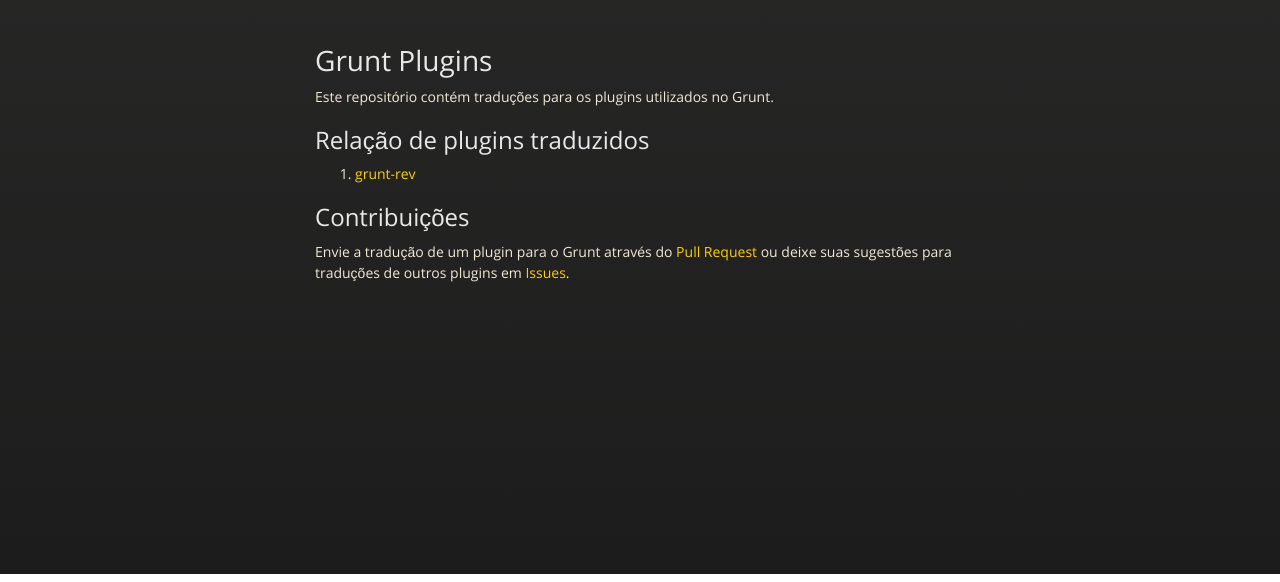
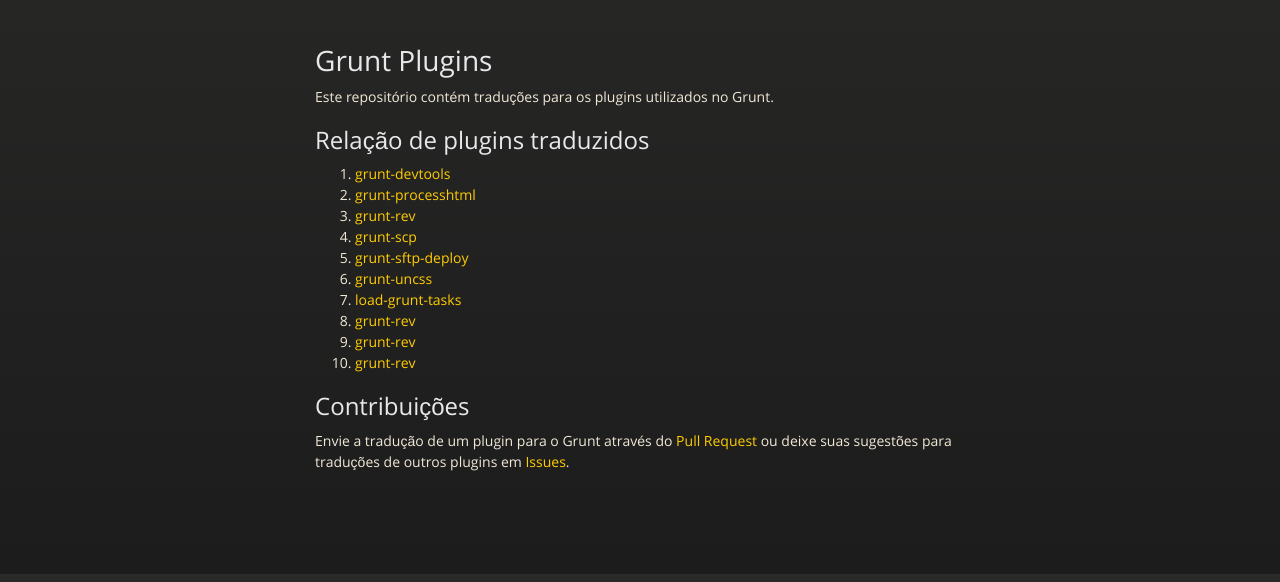
Before and after one commit to gruntbrasil/docs-grunt-plugins, a plain HTML site: page index.html in a window 1280 px wide. Shown: the part 226-808 px from the top of the page. Drawn offline with nearby package versions, Linux system fonts and the light colour scheme.

Commit message:
Update index.html

```diff
--- a/index.html
+++ b/index.html
@@ -47,6 +47,15 @@
 <a name="rela%C3%A7%C3%A3o-de-plugins-traduzidos" class="anchor" href="#rela%C3%A7%C3%A3o-de-plugins-traduzidos"><span class="octicon octicon-link"></span></a>Relação de plugins traduzidos</h2>
 
 <ol>
+<li><a href="plugins/grunt-devtools.md">grunt-devtools</a></li>
+<li><a href="plugins/grunt-processhtml.md">grunt-processhtml</a></li>
+<li><a href="plugins/grunt-rev.md">grunt-rev</a></li>
+<li><a href="plugins/grunt-scp.md">grunt-scp</a></li>
+<li><a href="plugins/grunt-sftp-deploy.md">grunt-sftp-deploy</a></li>
+<li><a href="plugins/grunt-uncss.md">grunt-uncss</a></li>
+<li><a href="plugins/load-grunt-tasks.md">load-grunt-tasks</a></li>
+<li><a href="plugins/grunt-rev.md">grunt-rev</a></li>
+<li><a href="plugins/grunt-rev.md">grunt-rev</a></li>
 <li><a href="plugins/grunt-rev.md">grunt-rev</a></li>
 </ol><h2>
 <a name="contribui%C3%A7%C3%B5es" class="anchor" href="#contribui%C3%A7%C3%B5es"><span class="octicon octicon-link"></span></a>Contribuições</h2>
```
